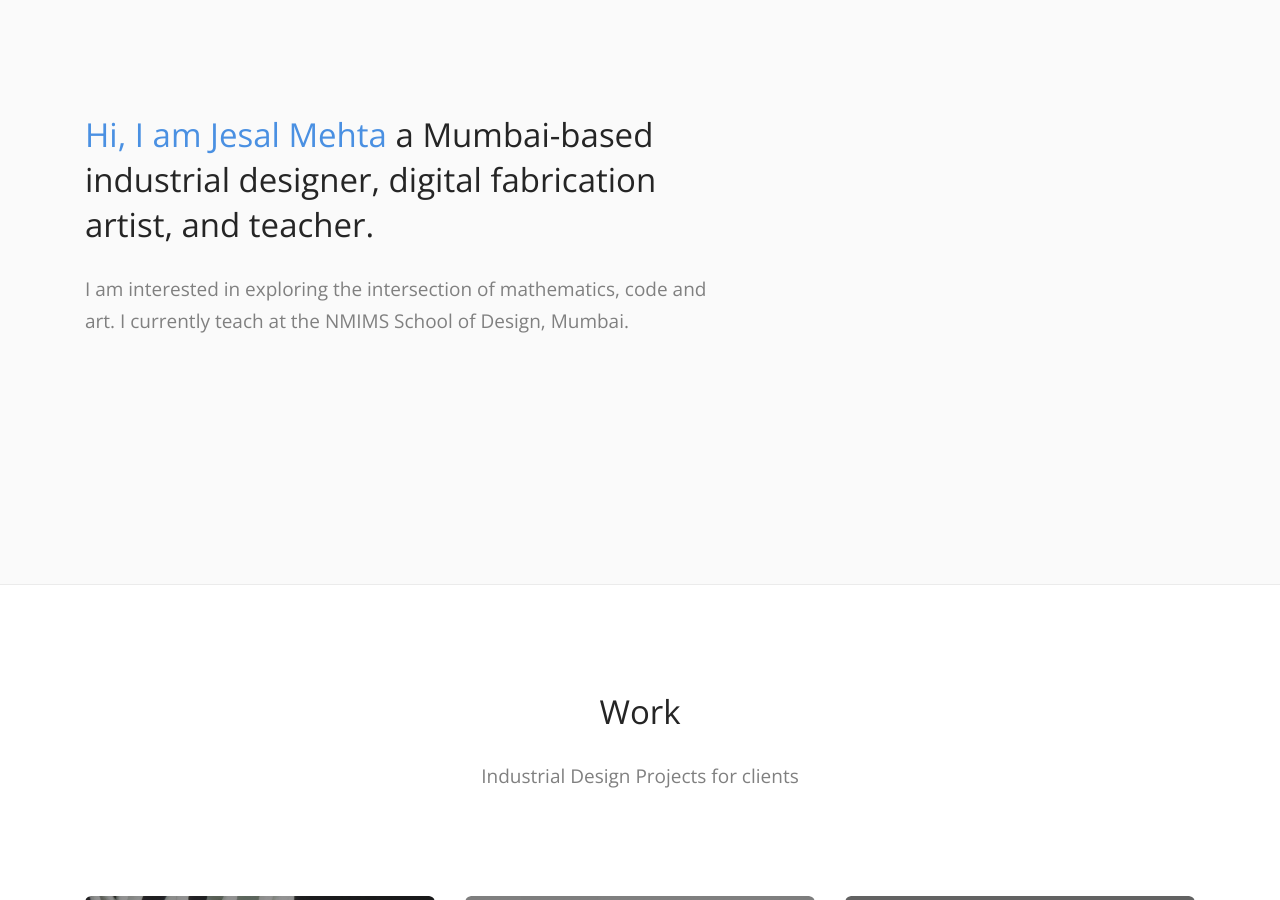
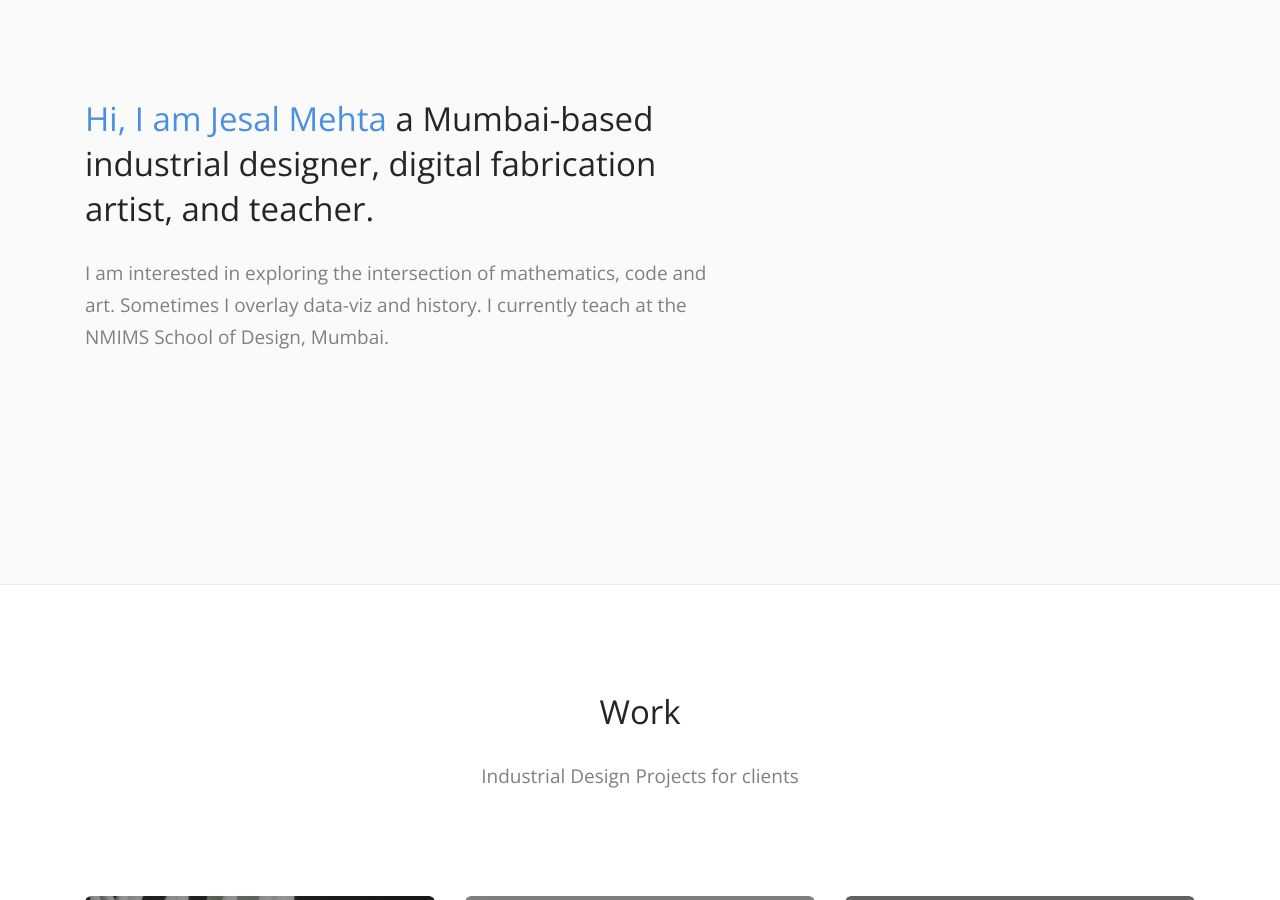
Before and after one commit to jesalmehta/jesalmehta.github.io, a Jekyll site: the page built from index.html, in a window 1280 px wide and 900 px high, scrolled down 447 px. Built offline with Jekyll 4.4.1, drawn with Linux system fonts in a browser that asks for light colours; some web fonts are replaced; some of the changed text lies outside the part shown; grey boxes are pictures that could not be loaded.

Commit message:
Update from Forestry.io jesalmehta updated index.html

```diff
--- a/index.html
+++ b/index.html
@@ -3,7 +3,8 @@
 layout: default
 intro: a Mumbai-based industrial designer, digital fabrication artist, and teacher.
 intro_description: I am interested in exploring the intersection of mathematics, code
-  and art. I currently teach at the NMIMS School of Design, Mumbai.
+  and art. Sometimes I overlay data-viz and history. I currently teach at the NMIMS
+  School of Design, Mumbai.
 description: ''
 image: "/uploads/emergence-banner-2.jpg"
 
@@ -114,8 +115,7 @@
         <div class="masonry">
           <div class="masonry__container row">
             <div class="masonry__item col-lg-4 col-md-6"></div>
-            {% assign explorations = site.explorations | sort: "position" %}
-            {% for exploration in explorations limit: 3 %}
+            {% for exploration in site.explorations limit: 3 %}
             <div class="masonry__item col-lg-4 col-md-6">
               <article class="feature feature-1">
                 <a href="#" class="block">
@@ -176,8 +176,7 @@
         <div class="masonry masonry-blog-magazine">
           <div class="masonry__container row">
             <div class="masonry__item col-md-6"></div>
-            {% assign curiosities = site.curiosities | sort: "position" %}
-            {% for curiosity in curiosities limit: 2 %}
+            {% for curiosity in site.curiosities limit: 2 %}
               {% if curiosity.featured_image.size == "full" %}
                 <div class="masonry__item col-md-12 col-12 h">
                   <a class="block" href="{{ curiosity.url }}">
```
Lines whose indentation alone changed are shown as unchanged.
